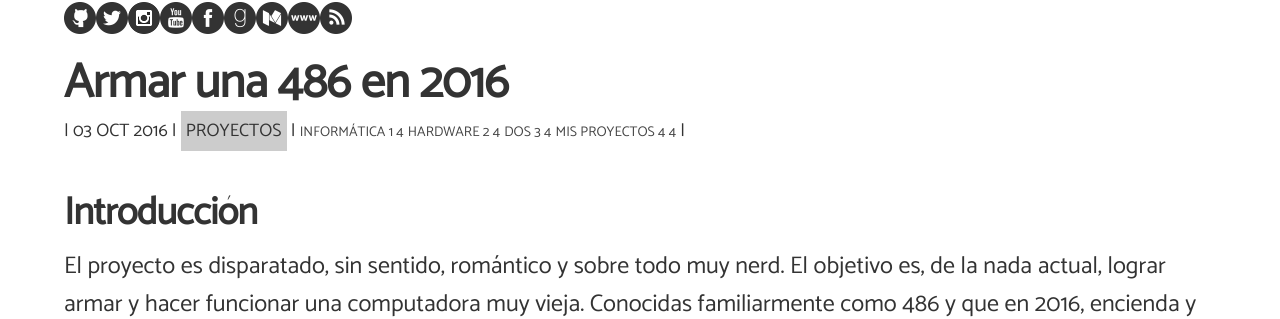
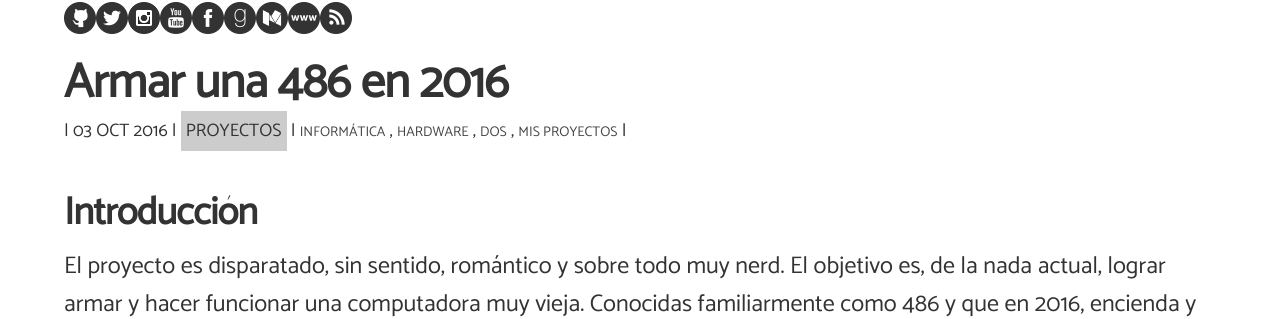
Before and after one commit to angelsimon/angelsimon.github.io, a Jekyll site: the page built from _posts/2016-10-03-armar-una-486-en-2016.md, in a window 1280 px wide and 900 px high. Shown: the part 184-503 px from the top of the window. Built offline with Jekyll 4.4.1, drawn with Linux system fonts in a browser that asks for light colours; nearby versions of some CDN libraries; comment, search, counter and statistics services are not loaded.

Commit message:
Update post.html

```diff
--- a/_layouts/post.html
+++ b/_layouts/post.html
@@ -32,13 +32,15 @@ comments: true
   <div class="post-date">|
     <time>{{ page.date | date_to_string }}</time> |
 		<span class="category">{{ page.category }}</span> |
-		<!-- Tags 4 -->
-		{% for tag in page.tags %}
-		  <span class="tag">{{ tag }} {{ forloop.index }} {{ page.tags.size }}</span>
-		  {% if forloop.index < page.tags.size-1 %}
-		    <span>, </span>
-		  {% endif %}
-		{% endfor %} |
+		<!-- Tags -->
+		{%if page.tags.size > 0 %}
+  		{% for tag in page.tags %}
+  		  <span class="tag">{{ tag }}</span>
+  		  {% if forloop.index < page.tags.size %}
+  		    <span>, </span>
+  		  {% endif %}
+  		{% endfor %} |
+  	{% endif %}
   </div>
   {{ content }}
 
```
